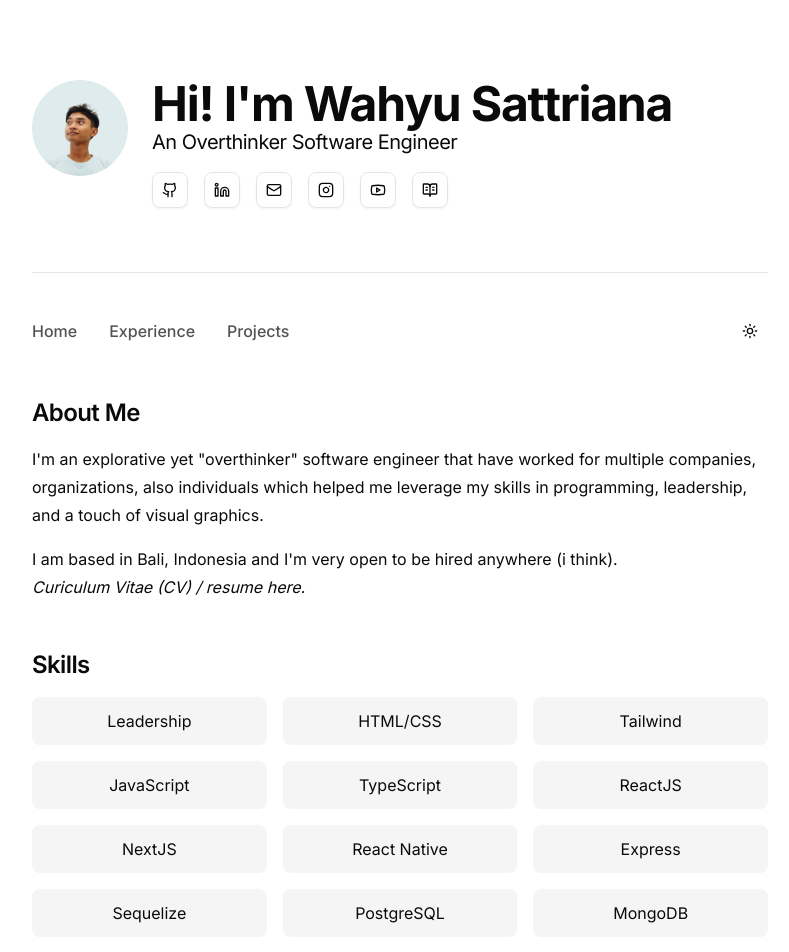
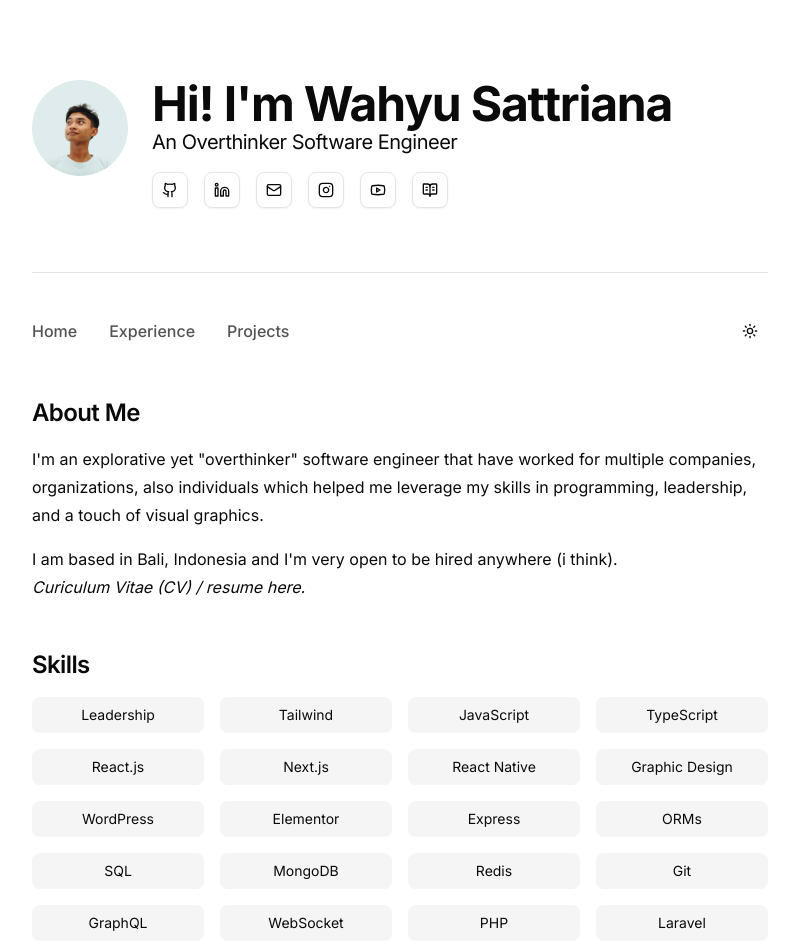
Before and after one commit to wahyusttrn/wahyusattriana-webportfolio, a Next.js app: page / in a window 1280 px wide. Shown: the top 952 px of the page, without its empty margins (240-1029 px from the left). Built offline with nearby package versions, Linux system fonts and the light colour scheme.

Commit message:
feat: update skills and the section style

```diff
--- a/app/page.jsx
+++ b/app/page.jsx
@@ -14,23 +14,25 @@ import Link from 'next/link';
 
 const skills = [
   'Leadership',
-  'HTML/CSS',
   'Tailwind',
   'JavaScript',
   'TypeScript',
-  'ReactJS',
-  'NextJS',
+  'React.js',
+  'Next.js',
   'React Native',
+  'Graphic Design',
+  'WordPress',
+  'Elementor',
   'Express',
-  'Sequelize',
-  'PostgreSQL',
+  'ORMs',
+  'SQL',
   'MongoDB',
   'Redis',
-  'Git Workflow',
-  'REST API',
+  'Git',
   'GraphQL',
   'WebSocket',
-  'Graphic Design'
+  'PHP',
+  'Laravel'
 ];
 
 const experiences = [
@@ -233,9 +235,9 @@ export default function HomePage() {
         <ScrollAnimation animateId="skills" className="mb-12 scroll-mt-20">
           <section id="skills">
             <h2 className="scroll-m-20 text-2xl font-semibold tracking-tight mb-4">Skills</h2>
-            <div className="grid grid-cols-2 md:grid-cols-3 gap-4">
+            <div className="grid grid-cols-2 sm:grid-cols-4 gap-4">
               {skills.map((skill) => (
-                <div key={skill} className="bg-muted rounded-md p-3 text-center">
+                <div key={skill} className="bg-muted rounded-md p-2 text-center text-sm">
                   {skill}
                 </div>
               ))}
```
